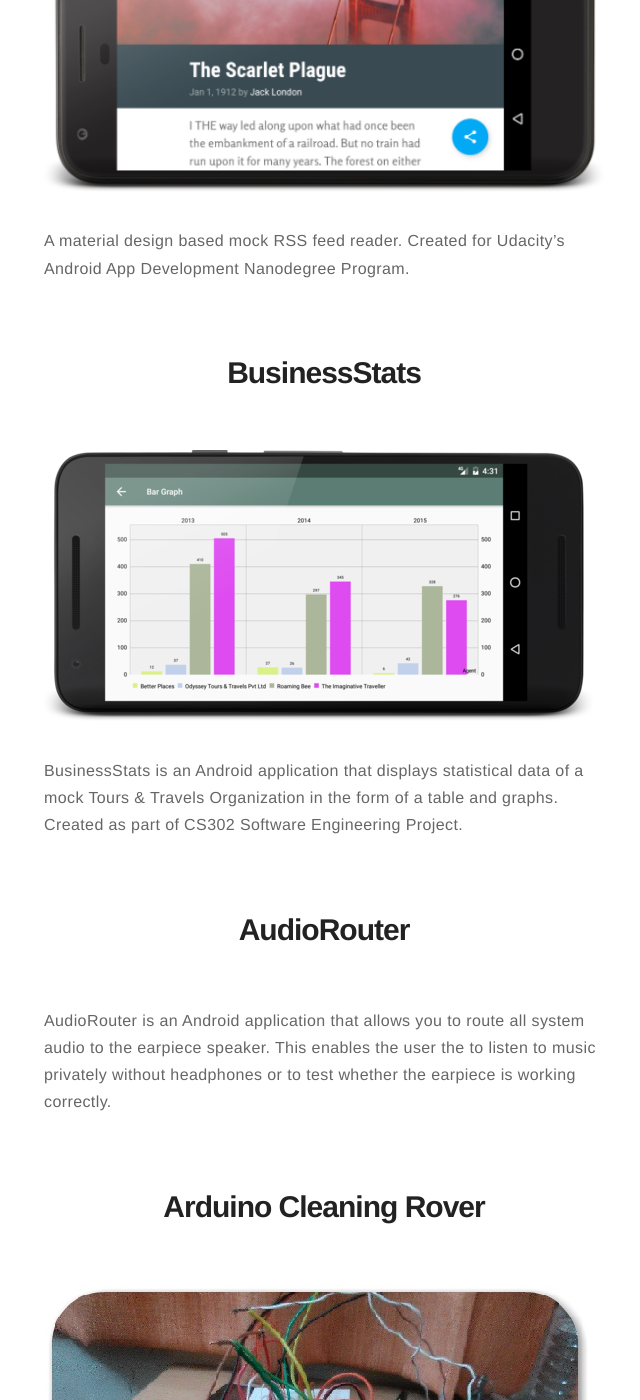
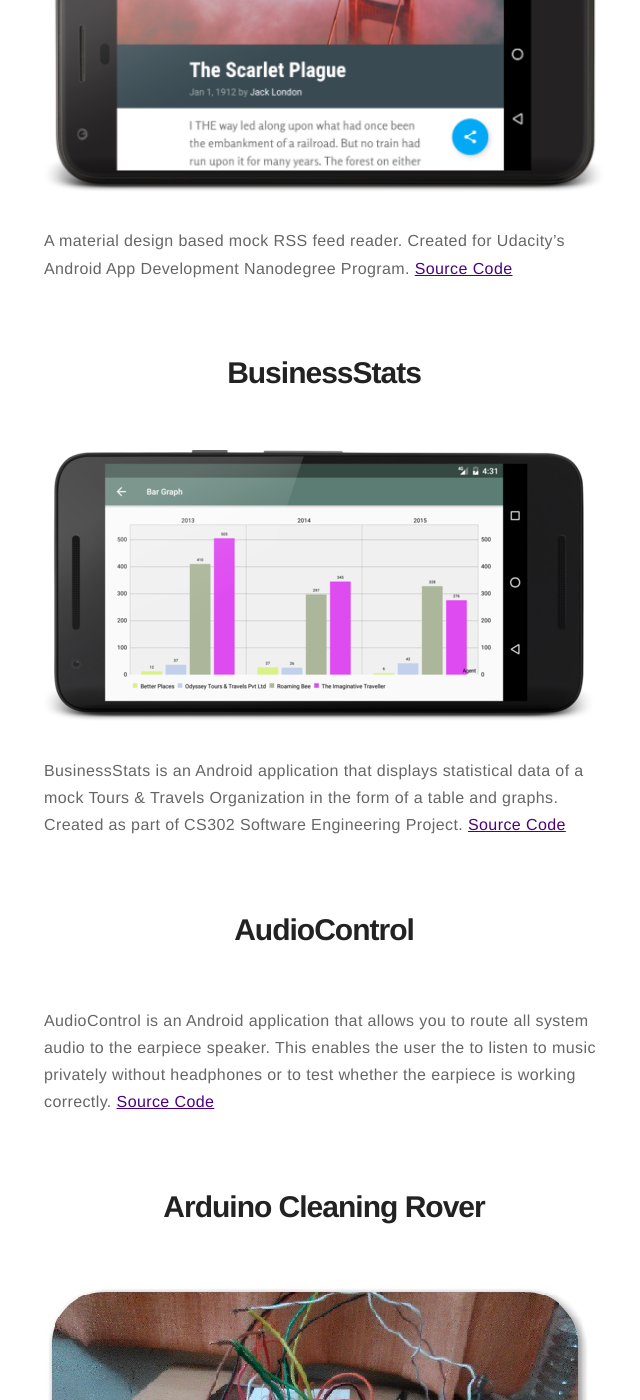
Before and after one commit to ashwinpilgaonkar/ashwinpilgaonkar.github.io, a Jekyll site: the page built from projects.md, in a window 1280 px wide and 1400 px high, scrolled down 1627 px. Shown: the whole window, without its empty margins (316-956 px from the left). Built offline with Jekyll 4.4.1, drawn with Linux system fonts in a browser that asks for light colours; some of the changed text lies outside the part shown.

Commit message:
Updated projects page

```diff
--- a/projects.md
+++ b/projects.md
@@ -7,6 +7,7 @@ layout: page
 ![]({{site.baseurl}}/assets/images/flick.jpg "Flick being worn on the hand")
 <br>
  Flick is a pair of wearable electronic bands which simulates the functions of a mouse and keyboard by the means of hand gestures. It also incorporates a custom virtual assistant. A cross platform desktop application is used to store gestures and perform all the processing operations. Created as part of NU302 R&D Project.
+ [Source Code](https://github.com/ashwinpilgaonkar/Flick)
  <br>
  <br>
  <br>
@@ -16,6 +17,7 @@ layout: page
 <br>
 <br>
 An Android application that shows a grid of popular movies. Created for Udacity's Android App Development Nanodegree Program.
+[Source Code](https://github.com/ashwinpilgaonkar/PopularMovies)
  <br>
  <br>
  <br>
@@ -25,6 +27,7 @@ An Android application that shows a grid of popular movies. Created for Udacity'
 <br>
 <br>
 A material design based mock RSS feed reader. Created for Udacity's Android App Development Nanodegree Program.
+[Source Code](https://github.com/ashwinpilgaonkar/XYZ-Reader)
  <br>
  <br>
  <br>
@@ -34,12 +37,14 @@ A material design based mock RSS feed reader. Created for Udacity's Android App
 <br>
 <br>
 BusinessStats is an Android application that displays statistical data of a mock Tours & Travels Organization in the form of a table and graphs. Created as part of CS302 Software Engineering Project.
+[Source Code](https://github.com/ashwinpilgaonkar/BusinessStats)
  <br>
  <br>
  <br>
 
-# AudioRouter
-AudioRouter is an Android application that allows you to route all system audio to the earpiece speaker. This enables the user the to listen to music privately without headphones or to test whether the earpiece is working correctly.
+# AudioControl
+AudioControl is an Android application that allows you to route all system audio to the earpiece speaker. This enables the user the to listen to music privately without headphones or to test whether the earpiece is working correctly.
+[Source Code](https://github.com/ashwinpilgaonkar/AudioControl)
  <br>
  <br>
  <br>
@@ -48,3 +53,13 @@ AudioRouter is an Android application that allows you to route all system audio
 ![]({{site.baseurl}}/assets/images/rover.jpg "Cleaning Rover")
 <br>
 An obstacle avoiding, floor cleaning Arduino Uno based rover created as part of EL101 Digital Logic Circuits Course Project.
+[Source Code](https://github.com/ashwinpilgaonkar/Cleaning-Rover)
+ <br>
+ <br>
+ <br>
+
+# ui2py
+![]({{site.baseurl}}/assets/images/ui2py.png "ui2py- Main Page")
+<br>
+A nifty GUI utility that batch converts QtDesigner *.ui files to .py files
+[Source Code](https://github.com/ashwinpilgaonkar/ui2py)
```
Also changed, not shown: assets/images/ui2py.png (added).
